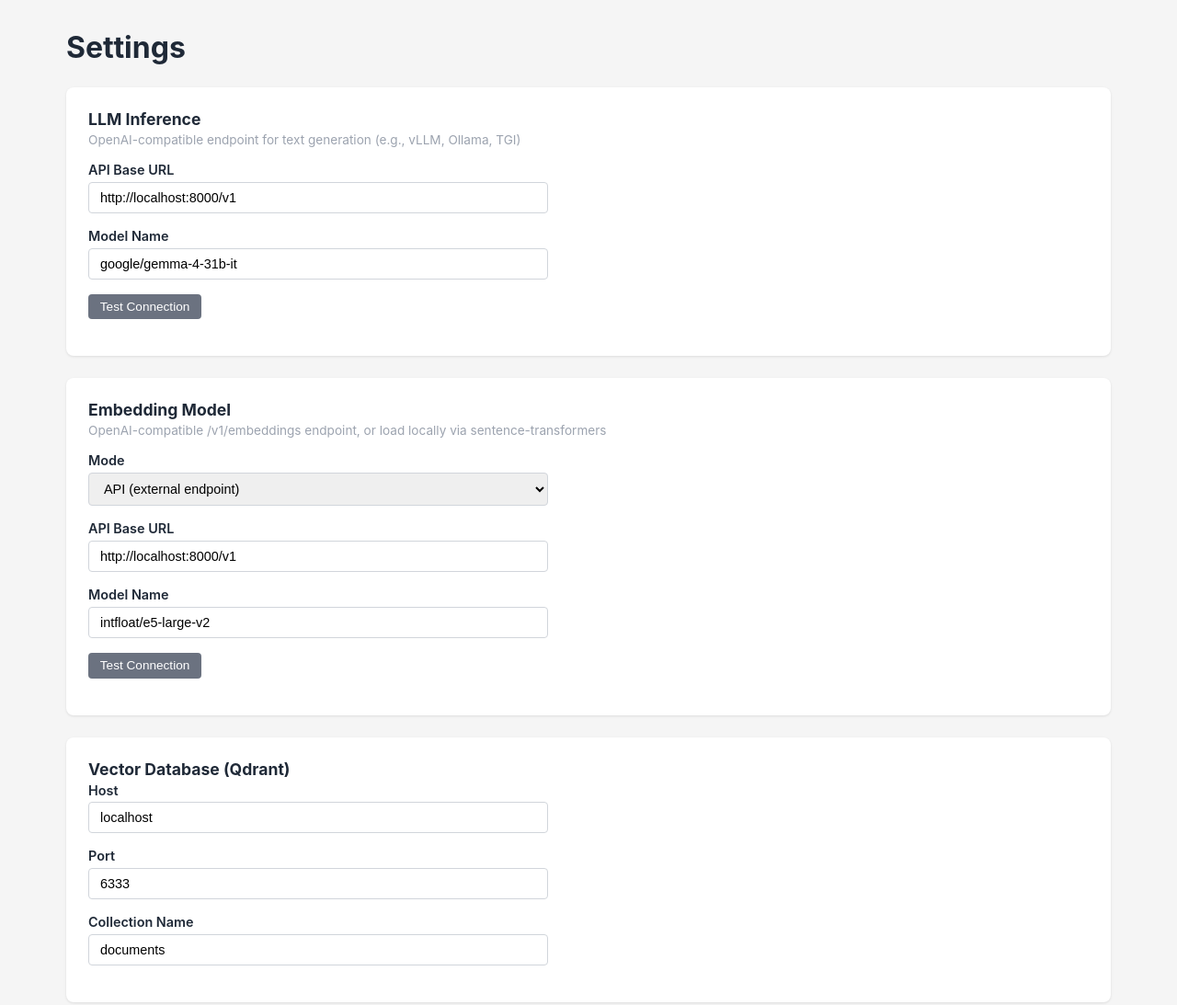
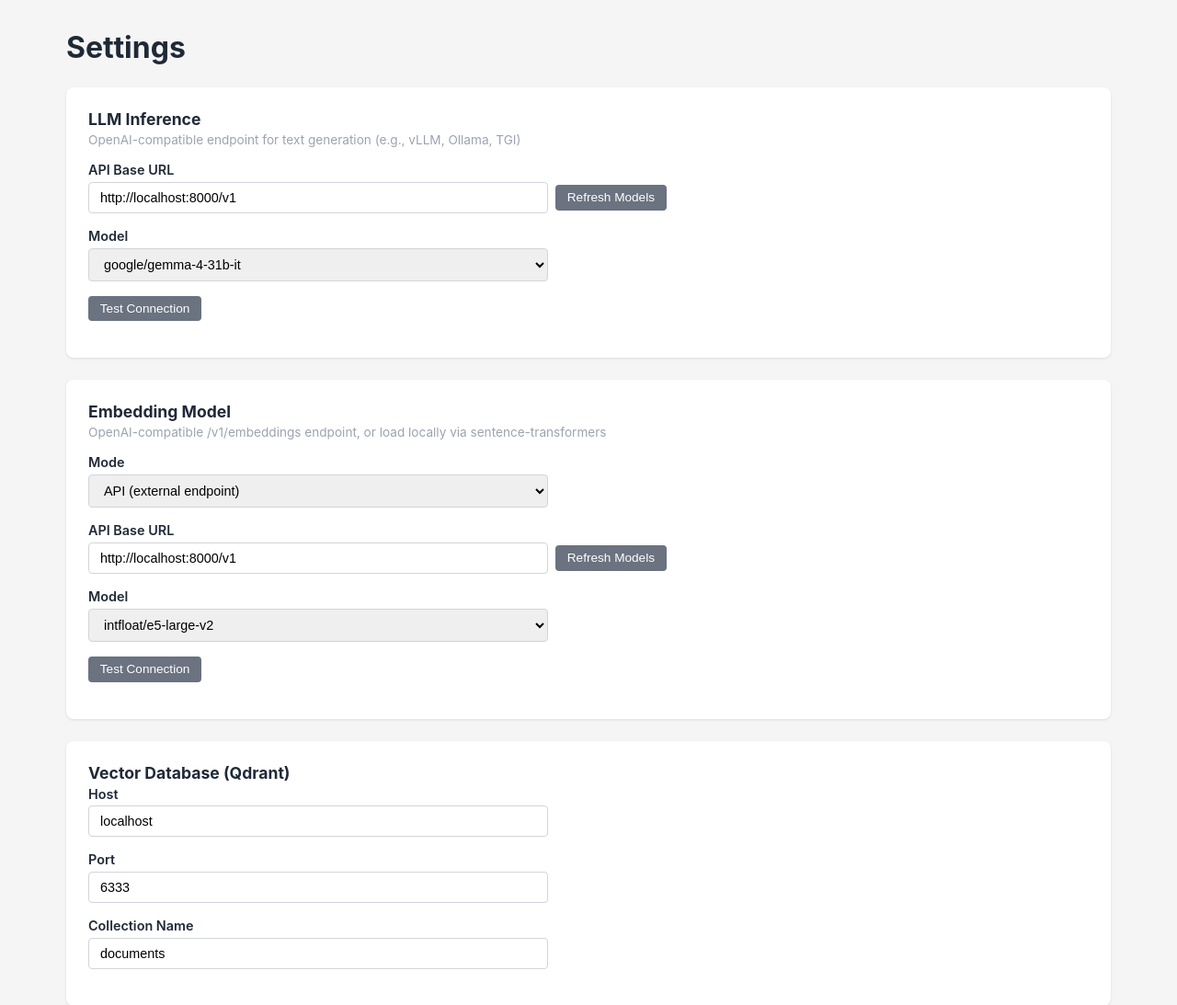
Before and after one commit to mulkeym/sauron, a FastAPI app: page /admin/settings in a window 1280 px wide. Shown: the part 56-1149 px from the top of the page at 92% size. Run offline with FastAPI, Linux system fonts and the light colour scheme; some libraries are stand-ins or nearby versions.

Commit message:
feat: auto-populate model dropdowns from API endpoints
Settings page now has "Refresh Models" buttons next to both LLM and
Embedding URL fields. Clicking queries the /v1/models endpoint and
populates a dropdown with available models. Uses HTMX for inline update.

Co-Authored-By: Claude Opus 4.6 (1M context) <noreply@anthropic.com>

```diff
--- a/src/admin/routes.py
+++ b/src/admin/routes.py
@@ -128,6 +128,38 @@ async def save_settings(
     return HTMLResponse('<div class="status-ok">Settings saved successfully.</div>')
 
 
+@router.post("/api/settings/list-llm-models")
+async def list_llm_models(vllm_base_url: str = Form("")):
+    url = vllm_base_url or settings.vllm_base_url
+    try:
+        from openai import OpenAI
+        client = OpenAI(base_url=url, api_key="not-needed")
+        models = client.models.list()
+        model_ids = [m.id for m in models.data]
+        if not model_ids:
+            return HTMLResponse('<select name="vllm_model_name" id="vllm_model_name"><option value="">No models found</option></select>')
+        options = "".join(f'<option value="{m}">{m}</option>' for m in model_ids)
+        return HTMLResponse(f'<select name="vllm_model_name" id="vllm_model_name">{options}</select>')
+    except Exception as e:
+        return HTMLResponse(f'<select name="vllm_model_name" id="vllm_model_name"><option value="">Error: {e}</option></select>')
+
+
+@router.post("/api/settings/list-embedding-models")
+async def list_embedding_models(embedding_api_url: str = Form("")):
+    url = embedding_api_url or settings.embedding_api_url
+    try:
+        from openai import OpenAI
+        client = OpenAI(base_url=url, api_key="not-needed")
+        models = client.models.list()
+        model_ids = [m.id for m in models.data]
+        if not model_ids:
+            return HTMLResponse('<select name="embedding_model_name" id="embedding_model_name"><option value="">No models found</option></select>')
+        options = "".join(f'<option value="{m}">{m}</option>' for m in model_ids)
+        return HTMLResponse(f'<select name="embedding_model_name" id="embedding_model_name">{options}</select>')
+    except Exception as e:
+        return HTMLResponse(f'<select name="embedding_model_name" id="embedding_model_name"><option value="">Error: {e}</option></select>')
+
+
 @router.post("/api/settings/test-llm")
 async def test_llm_connection():
     try:
--- a/src/admin/static/style.css
+++ b/src/admin/static/style.css
@@ -29,5 +29,7 @@ p { color: #6b7280; }
 .form-actions { margin-top: 1rem; }
 button.secondary { background: #6b7280; }
 button.secondary:hover { background: #4b5563; }
+.input-with-button { display: flex; gap: 0.5rem; align-items: center; }
+.input-with-button input { flex: 1; max-width: 500px; }
 .status-ok { color: #16a34a; font-weight: 600; }
 .status-err { color: #dc2626; font-weight: 600; }
--- a/src/admin/templates/settings.html
+++ b/src/admin/templates/settings.html
@@ -12,11 +12,18 @@
         <p class="section-desc">OpenAI-compatible endpoint for text generation (e.g., vLLM, Ollama, TGI)</p>
         <div class="form-group">
             <label for="vllm_base_url">API Base URL</label>
-            <input type="text" id="vllm_base_url" name="vllm_base_url" value="{{ settings.vllm_base_url }}" placeholder="http://gpu-server:8000/v1">
+            <div class="input-with-button">
+                <input type="text" id="vllm_base_url" name="vllm_base_url" value="{{ settings.vllm_base_url }}" placeholder="http://gpu-server:8000/v1">
+                <button type="button" class="secondary" hx-post="/admin/api/settings/list-llm-models" hx-include="#vllm_base_url" hx-target="#llm-model-select" hx-swap="innerHTML">Refresh Models</button>
+            </div>
         </div>
         <div class="form-group">
-            <label for="vllm_model_name">Model Name</label>
-            <input type="text" id="vllm_model_name" name="vllm_model_name" value="{{ settings.vllm_model_name }}" placeholder="google/gemma-4-31b-it">
+            <label for="vllm_model_name">Model</label>
+            <div id="llm-model-select">
+                <select name="vllm_model_name" id="vllm_model_name">
+                    <option value="{{ settings.vllm_model_name }}" selected>{{ settings.vllm_model_name }}</option>
+                </select>
+            </div>
         </div>
         <div class="form-group">
             <button type="button" class="secondary" hx-post="/admin/api/settings/test-llm" hx-target="#llm-status" hx-swap="innerHTML">Test Connection</button>
@@ -36,11 +43,18 @@
         </div>
         <div class="form-group">
             <label for="embedding_api_url">API Base URL</label>
-            <input type="text" id="embedding_api_url" name="embedding_api_url" value="{{ settings.embedding_api_url }}" placeholder="http://gpu-server:8000/v1">
+            <div class="input-with-button">
+                <input type="text" id="embedding_api_url" name="embedding_api_url" value="{{ settings.embedding_api_url }}" placeholder="http://gpu-server:8000/v1">
+                <button type="button" class="secondary" hx-post="/admin/api/settings/list-embedding-models" hx-include="#embedding_api_url" hx-target="#embed-model-select" hx-swap="innerHTML">Refresh Models</button>
+            </div>
         </div>
         <div class="form-group">
-            <label for="embedding_model_name">Model Name</label>
-            <input type="text" id="embedding_model_name" name="embedding_model_name" value="{{ settings.embedding_model_name }}" placeholder="nvidia/llama-embed-nemotron-8b">
+            <label for="embedding_model_name">Model</label>
+            <div id="embed-model-select">
+                <select name="embedding_model_name" id="embedding_model_name">
+                    <option value="{{ settings.embedding_model_name }}" selected>{{ settings.embedding_model_name }}</option>
+                </select>
+            </div>
         </div>
         <div class="form-group">
             <button type="button" class="secondary" hx-post="/admin/api/settings/test-embedding" hx-target="#embed-status" hx-swap="innerHTML">Test Connection</button>
```
